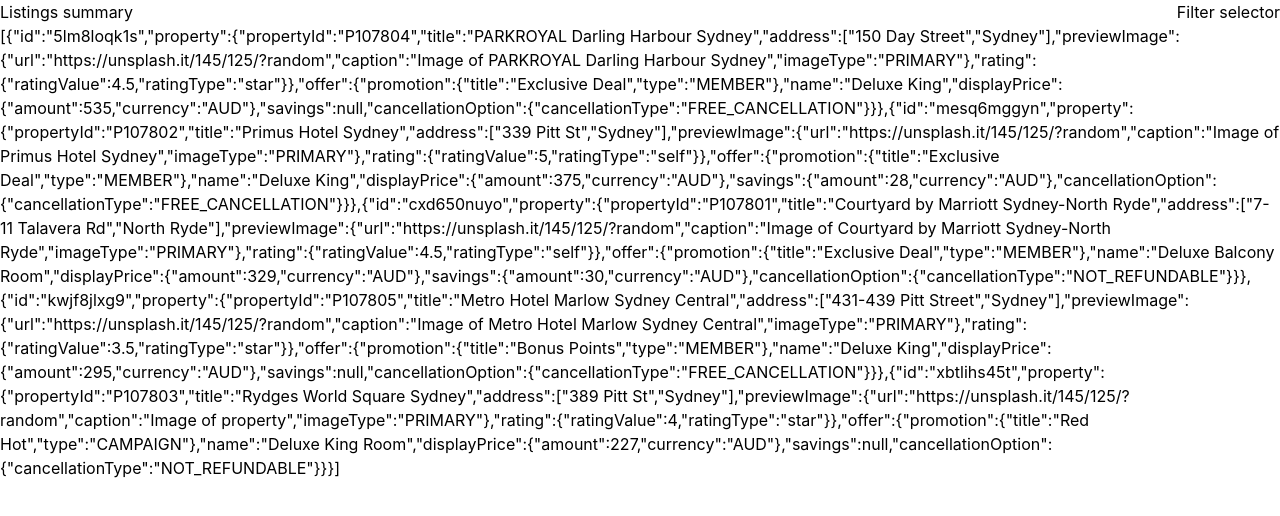
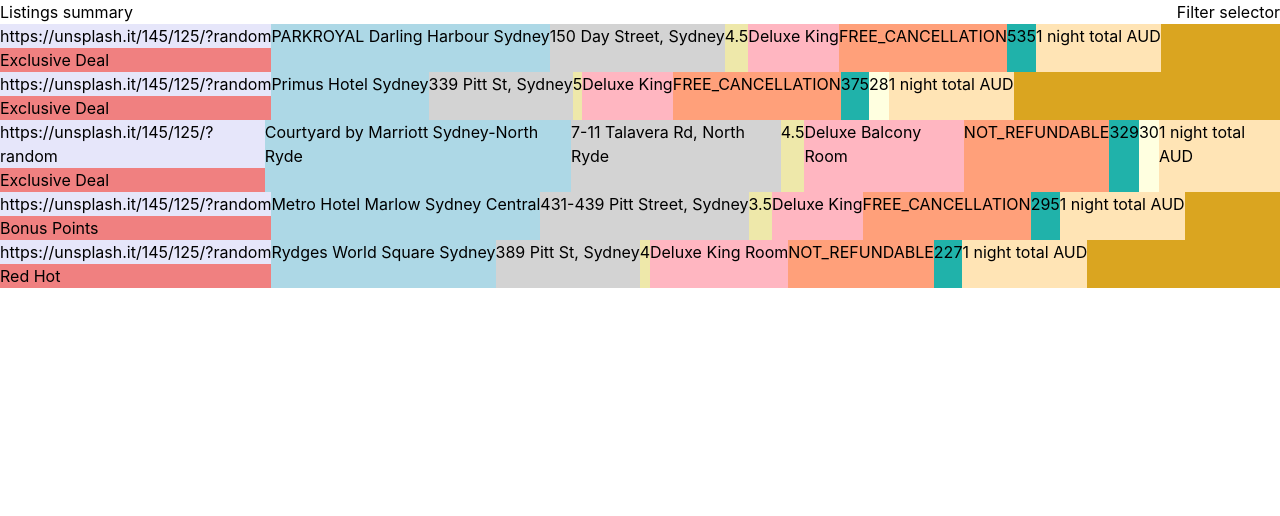
Before and after one commit to joshuaobrien/qh, a React (Vite) app: page / in a window 1280 px wide. Shown: the top 516 px of the page. Built offline with nearby package versions, Linux system fonts and the light colour scheme.

Commit message:
sketch out listing item skeleton, use it in listings page

```diff
--- a/src/features/hotel_listings/hotel_listings_page.tsx
+++ b/src/features/hotel_listings/hotel_listings_page.tsx
@@ -1,5 +1,6 @@
 import { useFindHotels } from "../../services/hotel_service/hotel_queries";
 import { HotelService } from "../../services/hotel_service/hotel_service"
+import { ItemSkeleton } from "./list/item/item_skeleton";
 import { HotelListingsSkeleton } from "./skeleton/hotel_listings_skeleton";
 
 type HotelListingsPageProps = {
@@ -27,9 +28,21 @@
       {"Filter selector"}
     </div>
   );
-  const content = (
-    JSON.stringify(data.results)
-  );
+
+  const content = data.results.map(result => (
+    <ItemSkeleton
+      image={result.property.previewImage.url}
+      imageLabel={result.offer.promotion.title}
+      title={result.property.title}
+      address={result.property.address.join(', ')}
+      rating={result.property.rating.ratingValue}
+      room={result.offer.name}
+      promotion={result.offer.cancellationOption.cancellationType}
+      price={result.offer.displayPrice.amount}
+      savings={result.offer.savings?.amount}
+      priceLabel={`1 night total ${result.offer.displayPrice.currency}`}
+    />
+  ));
 
   return (
     <HotelListingsSkeleton
--- /dev/null
+++ b/src/features/hotel_listings/list/item/item_skeleton.module.css
@@ -0,0 +1,53 @@
+.card {
+  display: flex;
+  background-color: goldenrod;
+}
+
+.imageContainer {
+  background-color: aliceblue;
+}
+
+.image {
+  background-color: lavender;
+}
+
+.imageLabel {
+  background-color: lightcoral;
+}
+
+.content {
+  display: flex;
+  background-color: beige;
+}
+
+.title {
+  background-color: lightblue;
+}
+
+.address {
+  background-color: lightgray;
+}
+
+.rating {
+  background-color: palegoldenrod;
+}
+
+.room {
+  background-color: lightpink;
+}
+
+.promotion {
+  background-color: lightsalmon;
+}
+
+.price {
+  background-color: lightseagreen;
+}
+
+.savings {
+  background-color: lightyellow;
+}
+
+.priceLabel {
+  background-color: moccasin;
+}
--- /dev/null
+++ b/src/features/hotel_listings/list/item/item_skeleton.tsx
@@ -0,0 +1,64 @@
+import styles from './item_skeleton.module.css';
+
+type ItemSkeletonProps = {
+  image: React.ReactNode;
+  imageLabel: React.ReactNode;
+  title: React.ReactNode;
+  address: React.ReactNode;
+  rating: React.ReactNode;
+  room: React.ReactNode;
+  promotion: React.ReactNode;
+  price: React.ReactNode;
+  savings?: React.ReactNode;
+  priceLabel: React.ReactNode;
+}
+
+export const ItemSkeleton = ({
+  image,
+  imageLabel,
+  title,
+  address,
+  rating,
+  room,
+  promotion,
+  price,
+  savings,
+  priceLabel,
+}: ItemSkeletonProps) => (
+  <div className={styles.card}>
+    <div className={styles.imageContainer}>
+      <div className={styles.image}>
+        { image }
+      </div>
+      <div className={styles.imageLabel}>
+        { imageLabel }
+      </div>
+    </div>
+    <div className={styles.content}>
+      <div className={styles.title}>
+        { title }
+      </div>
+      <div className={styles.address}>
+        { address }
+      </div>
+      <div className={styles.rating}>
+        { rating }
+      </div>
+      <div className={styles.room}>
+        { room }
+      </div>
+      <div className={styles.promotion}>
+        { promotion }
+      </div>
+      <div className={styles.price}>
+        { price }
+      </div>
+      { savings && <div className={styles.savings}>
+        { savings }
+      </div> }
+      <div className={styles.priceLabel}>
+        { priceLabel }
+      </div>
+    </div>
+  </div>
+);
```
